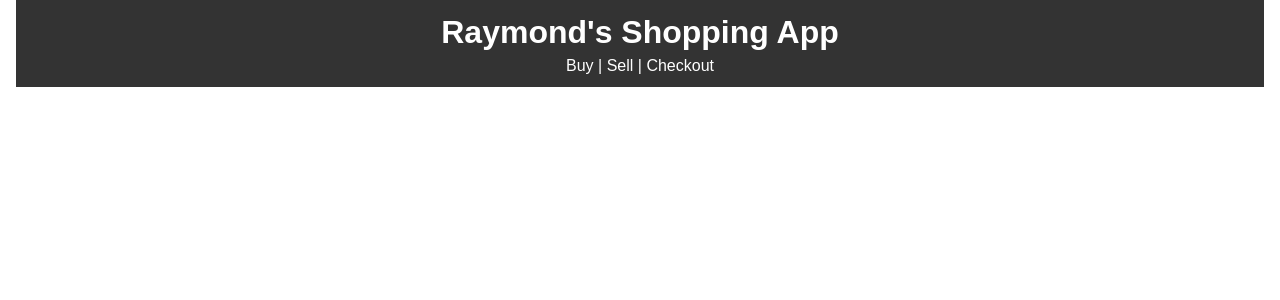
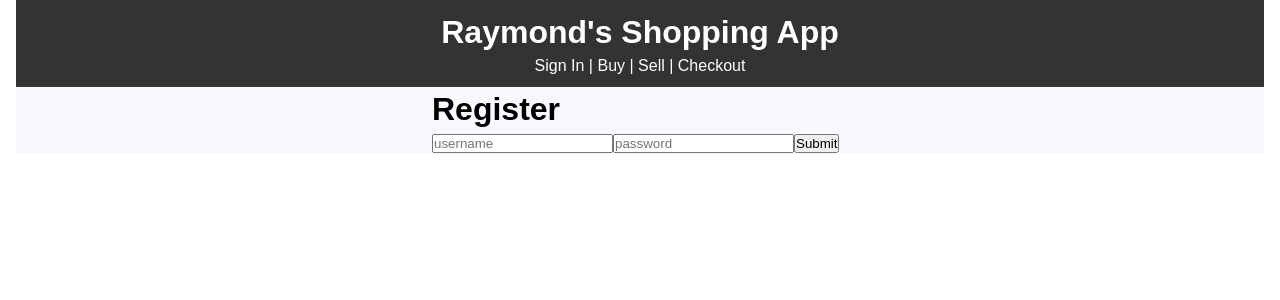
Before and after one commit to RaymondOrtega-MMS/ReactShoppingApp, a React (Create React App) app: page /register in a window 1280 px wide. Shown: the top 300 px of the page. Built offline with nearby package versions, Linux system fonts and the light colour scheme; no server answers.

Commit message:
seperated frontend sign-in

```diff
--- a/src/App.js
+++ b/src/App.js
@@ -1,5 +1,5 @@
 // import AddTodo from './components/AddTodo'
-import React, { Component, useState } from 'react';
+import React, { Component } from 'react';
 import { v4 as uuidv4 } from 'uuid';
 import {BrowserRouter as Router, Route} from 'react-router-dom';
 import Header from './components/layout/Header'
@@ -9,6 +9,7 @@ import Cart from './components/Cart'
 import Calculate from './components/Calculate'
 import Sell from './components/pages/sell'
 import SignIn from './components/SignIn';
+import Register from './components/Register';
 import axios from 'axios';
 import './App.css'
 class App extends Component {
@@ -107,10 +108,14 @@ render() {
       <div className="App">
         <div className='container'>
             <Header/>
-
             <Route exact path='/' render= {props => (
               <React.Fragment>
                     <SignIn/>
+                </React.Fragment>
+            )}/>
+            <Route exact path='/register' render= {props => (
+              <React.Fragment>
+                <Register/>
               </React.Fragment>
             )}/>
             <Route exact path='/buy' render= {props => (
@@ -141,84 +146,3 @@ render() {
 }
 
 export default App;
-
-// import React, { useState } from "react";
-// import "./App.css";
-// import Axios from "axios";
-
-// function App() {
-//   const [registerUsername, setRegisterUsername] = useState("");
-//   const [registerPassword, setRegisterPassword] = useState("");
-//   const [loginUsername, setLoginUsername] = useState("");
-//   const [loginPassword, setLoginPassword] = useState("");
-//   const [data, setData] = useState(null);
-//   const register = () => {
-//     Axios({
-//       method: "POST",
-//       data: {
-//         username: registerUsername,
-//         password: registerPassword,
-//       },
-//       withCredentials: true,
-//       url: "http://localhost:4000/register",
-//     }).then((res) => console.log(res));
-//   };
-//   const login = () => {
-//     Axios({
-//       method: "POST",
-//       data: {
-//         username: loginUsername,
-//         password: loginPassword,
-//       },
-//       withCredentials: true,
-//       url: "http://localhost:4000/login",
-//     }).then((res) => console.log(res));
-//   };
-//   const getUser = () => {
-//     Axios({
-//       method: "GET",
-//       withCredentials: true,
-//       url: "http://localhost:4000/user",
-//     }).then((res) => {
-//       setData(res.data);
-//       console.log(res.data);
-//     });
-//   };
-//   return (
-//     <div className="App">
-//       <div>
-//         <h1>Register</h1>
-//         <input
-//           placeholder="username"
-//           onChange={(e) => setRegisterUsername(e.target.value)}
-//         />
-//         <input
-//           placeholder="password"
-//           onChange={(e) => setRegisterPassword(e.target.value)}
-//         />
-//         <button onClick={register}>Submit</button>
-//       </div>
-
-//       <div>
-//         <h1>Login</h1>
-//         <input
-//           placeholder="username"
-//           onChange={(e) => setLoginUsername(e.target.value)}
-//         />
-//         <input
-//           placeholder="password"
-//           onChange={(e) => setLoginPassword(e.target.value)}
-//         />
-//         <button onClick={login}>Submit</button>
-//       </div>
-
-//       <div>
-//         <h1>Get User</h1>
-//         <button onClick={getUser}>Submit</button>
-//         {data ? <h1>Welcome Back {data.username}</h1> : null}
-//       </div>
-//     </div>
-//   );
-// }
-
-// export default App;
--- /dev/null
+++ b/src/components/Register.js
@@ -0,0 +1,34 @@
+import React, { useState } from "react";
+import Axios from "axios";
+
+export default function Register() {
+    const [registerUsername, setRegisterUsername] = useState("");
+    const [registerPassword, setRegisterPassword] = useState("");
+    const register = () => {
+        Axios({
+          method: "POST",
+          data: {
+            username: registerUsername,
+            password: registerPassword,
+          },
+          withCredentials: true,
+          url: "http://localhost:4000/register",
+        }).then((res) => console.log(res));
+      };
+    return (
+        <div style={{display:'grid', gridTemplateColumns:'1fr 1fr 1fr', backgroundColor: '#f8f8ff'}}>
+            <div style={{ gridColumn:'2/3' }}>
+                <h1>Register</h1>
+                <input
+                    placeholder="username"
+                    onChange={(e) => setRegisterUsername(e.target.value)}
+                />
+                <input
+                    placeholder="password"
+                    onChange={(e) => setRegisterPassword(e.target.value)}
+                />
+                <button onClick={register}>Submit</button>
+            </div>
+        </div>
+    )
+}
--- a/src/components/SignIn.js
+++ b/src/components/SignIn.js
@@ -1,23 +1,11 @@
 import React, { useState } from "react";
+import { Link } from 'react-router-dom';
 import Axios from "axios";
 
-function SignIn() {
-  const [registerUsername, setRegisterUsername] = useState("");
-  const [registerPassword, setRegisterPassword] = useState("");
+export default function SignIn() {
   const [loginUsername, setLoginUsername] = useState("");
   const [loginPassword, setLoginPassword] = useState("");
-  const [data, setData] = useState(null);
-  const register = () => {
-    Axios({
-      method: "POST",
-      data: {
-        username: registerUsername,
-        password: registerPassword,
-      },
-      withCredentials: true,
-      url: "http://localhost:4000/register",
-    }).then((res) => console.log(res));
-  };
+
   const login = () => {
     Axios({
       method: "POST",
@@ -29,32 +17,9 @@ function SignIn() {
       url: "http://localhost:4000/login",
     }).then((res) => console.log(res));
   };
-  const getUser = () => {
-    Axios({
-      method: "GET",
-      withCredentials: true,
-      url: "http://localhost:4000/user",
-    }).then((res) => {
-      setData(res.data);
-      console.log(res.data);
-    });
-  };
   return (
-    <div className="App">
-      <div>
-        <h1>Register</h1>
-        <input
-          placeholder="username"
-          onChange={(e) => setRegisterUsername(e.target.value)}
-        />
-        <input
-          placeholder="password"
-          onChange={(e) => setRegisterPassword(e.target.value)}
-        />
-        <button onClick={register}>Submit</button>
-      </div>
-
-      <div>
+    <div style={{display:'grid', gridTemplateColumns:'1fr 1fr 1fr', backgroundColor: '#f8f8ff'}}>
+      <div style={{ gridColumn:'2/3' }}>
         <h1>Login</h1>
         <input
           placeholder="username"
@@ -66,14 +31,7 @@ function SignIn() {
         />
         <button onClick={login}>Submit</button>
       </div>
-
-      <div>
-        <h1>Get User</h1>
-        <button onClick={getUser}>Submit</button>
-        {data ? <h1>Welcome Back {data.username}</h1> : null}
-      </div>
+      <Link style={{ gridColumn:'2/3' }} to="/register">Register</Link>
     </div>
   );
 }
-
-export default SignIn;
--- a/src/components/layout/Header.js
+++ b/src/components/layout/Header.js
@@ -4,7 +4,7 @@ function Header() {
     return (
         <header style={headerStyle}>
             <h1>Raymond's Shopping App</h1>
-            <Link style={linkStyle}to="/">Buy</Link> | <Link style={linkStyle} to="/sell">Sell</Link> | <Link style={linkStyle} to="/checkout">Checkout</Link>
+            <Link style={linkStyle}to="/">Sign In</Link> | <Link style={linkStyle}to="/buy">Buy</Link> | <Link style={linkStyle} to="/sell">Sell</Link> | <Link style={linkStyle} to="/checkout">Checkout</Link>
         </header>
     )
 }
```
Also changed, not shown: 1 other file (tests, documents, lock files or other folders). Lines whose indentation alone changed are shown as unchanged.
